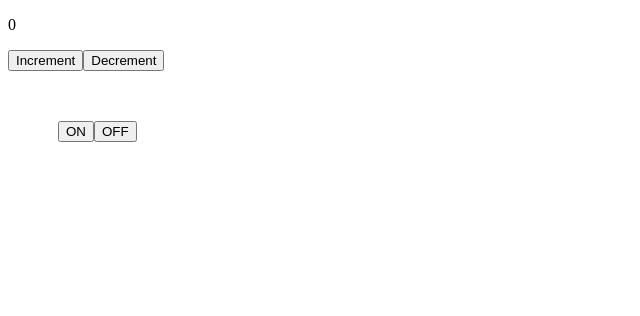
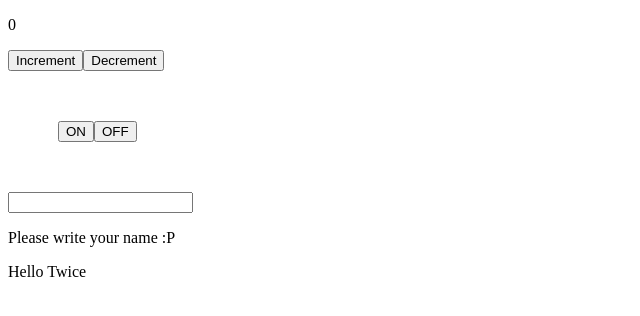
Before and after one commit to dncworking/JSX_useState, a React (Vite) app: page / in a window 1280 px wide. Shown: the top 316 px of the page, without its empty margins (0-640 px from the left). Built offline with nearby package versions, Linux system fonts and the light colour scheme.

Commit message:
Three.jsx / work done

```diff
--- a/src/App.jsx
+++ b/src/App.jsx
@@ -4,6 +4,7 @@ import viteLogo from "/vite.svg";
 import "./App.css";
 import One from "./One";
 import Two from "./Two";
+import Three from "./Three";
 
 function App() {
   const [count, setCount] = useState(0);
@@ -12,6 +13,7 @@ function App() {
     <>
       <One />
       <Two />
+      <Three />
     </>
   );
 }
--- /dev/null
+++ b/src/Three.jsx
@@ -0,0 +1,14 @@
+import { useState } from "react";
+
+function Three() {
+  const [input, setInput] = useState("");
+
+  return (
+    <>
+      <input type="text" onChange={(e) => setInput(e.target.value)} />
+      <p>{input ? `Hello, ${input}` : "Please write your name :P"}</p>
+      <p>{`Hello Twice ${input}`}</p>
+    </>
+  );
+}
+export default Three;
```
